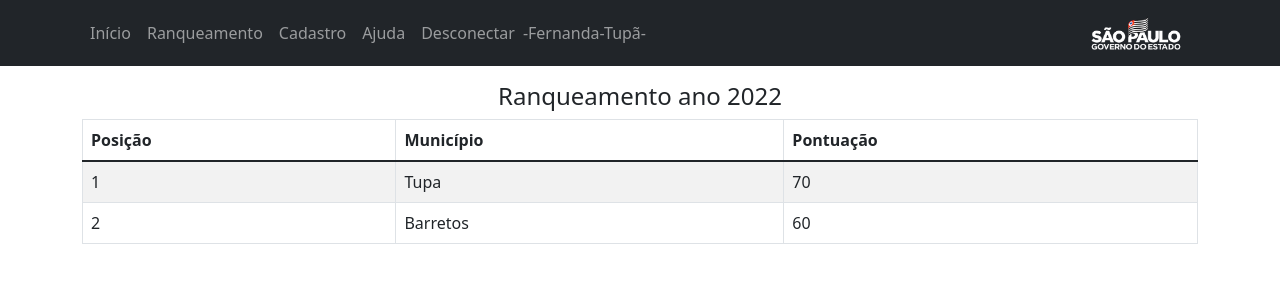
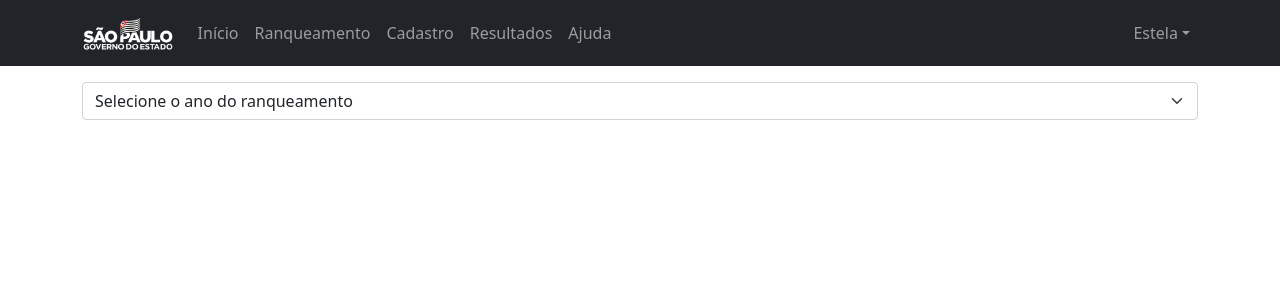
Before and after one commit to lmarcarini/ranqueamento-estancias, a Next.js app: page /ranqueamento in a window 1280 px wide. Shown: the top 300 px of the page. Built offline with nearby package versions, Linux system fonts and the light colour scheme.

Commit message:
reestruturação de alguma páginas

```diff
--- a/components/TabelaMunicipios.js
+++ b/components/TabelaMunicipios.js
@@ -2,7 +2,7 @@ import Table from "react-bootstrap/Table";
 
 export default ({ listaMunicipios }) => {
   return (
-    <Table striped bordered hover>
+    <Table striped bordered hover responsive="sm">
       <thead>
         <tr>
           <th>Posição</th>
--- a/components/TopMenu/TopMenu.js
+++ b/components/TopMenu/TopMenu.js
@@ -2,65 +2,18 @@ import Navbar from "react-bootstrap/Navbar";
 import Nav from "react-bootstrap/Nav";
 import Link from "next/link";
 import Container from "react-bootstrap/Container";
+import NavDropdown from "react-bootstrap/NavDropdown";
 import { useAuth } from "../../contexts/AuthenticationContext";
 import { useCiclo } from "../../contexts/CicloContext";
 import MenuLink from "./MenuLink";
 
 export default () => {
-  const { authUser, userType, loading } = useAuth();
+  const { authUser, userType, loading, name } = useAuth();
   const { ciclo } = useCiclo();
   return (
     <Navbar bg="dark" variant="dark" expand="lg">
       <Container>
         <Navbar.Toggle aria-controls="topmenubar" />
-        <Navbar.Collapse id="topmenubar">
-          {authUser && loading === false ? (
-            {
-              municipio: (
-                <Nav className="me-auto">
-                  <MenuLink href="./">Início</MenuLink>
-                  <MenuLink href="ranqueamento">Ranqueamento</MenuLink>
-                  {ciclo === "resultados" && (
-                    <MenuLink href="dados">Resultados</MenuLink>
-                  )}
-                  {ciclo === "cadastroAberto" && (
-                    <MenuLink href="dados">Cadastro</MenuLink>
-                  )}
-                  <MenuLink href="ajuda">Ajuda</MenuLink>
-                  <MenuLink href="autenticacao">Desconectar</MenuLink>
-                  <Navbar.Text>-Fernanda-Tupã-</Navbar.Text>
-                </Nav>
-              ),
-              estado: (
-                <Nav className="me-auto">
-                  <MenuLink href="./">Início</MenuLink>
-                  <MenuLink href="ranqueamento">Ranqueamento</MenuLink>
-                  <MenuLink href="validacao">Validação</MenuLink>
-                  <MenuLink href="recursos">Recursos</MenuLink>
-                  <MenuLink href="ajuda">Ajuda</MenuLink>
-                  <MenuLink href="autenticacao">Desconectar</MenuLink>
-                </Nav>
-              ),
-              administrador: (
-                <Nav className="me-auto">
-                  <MenuLink href="./">Início</MenuLink>
-                  <MenuLink href="ranqueamento">Ranqueamento</MenuLink>
-                  <MenuLink href="validacao">Validação</MenuLink>
-                  <MenuLink href="recursos">Recursos</MenuLink>
-                  <MenuLink href="ajuda">Ajuda</MenuLink>
-                  <MenuLink href="autenticacao">Desconectar</MenuLink>
-                </Nav>
-              ),
-            }[userType]
-          ) : (
-            <Nav className="me-auto">
-              <MenuLink href="./">Início</MenuLink>
-              <MenuLink href="ranqueamento">Ranqueamento</MenuLink>
-              <MenuLink href="ajuda">Ajuda</MenuLink>
-              <MenuLink href="autenticacao">Conectar-se</MenuLink>
-            </Nav>
-          )}
-        </Navbar.Collapse>
         <Navbar.Brand>
           <img
             height="40"
@@ -69,6 +22,39 @@ export default () => {
             alt="Governo Estado de São Paulo"
           />
         </Navbar.Brand>
+        <Navbar.Collapse id="topmenubar">
+          <Nav className="me-auto">
+            <MenuLink href="./">Início</MenuLink>
+            <MenuLink href="ranqueamento">Ranqueamento</MenuLink>
+            {authUser &&
+              loading === false &&
+              {
+                municipio: (
+                  <>
+                    <MenuLink href="cadastro">Cadastro</MenuLink>
+                    <MenuLink href="resultados">Resultados</MenuLink>
+                  </>
+                ),
+                estado: <MenuLink href="validacao">Validação</MenuLink>,
+                administrador: <MenuLink href="validacao">Validação</MenuLink>,
+              }[userType]}
+            <MenuLink href="ajuda">Ajuda</MenuLink>
+          </Nav>
+          <Nav className="mr-auto">
+            {authUser ? (
+              <NavDropdown title={name} id="acountDropdown">
+                <NavDropdown.Item href="autenticacao">
+                  Alterar Senha
+                </NavDropdown.Item>
+                <NavDropdown.Item href="autenticacao">
+                  Desconectar
+                </NavDropdown.Item>
+              </NavDropdown>
+            ) : (
+              <MenuLink href="autenticacao">Conectar-se</MenuLink>
+            )}
+          </Nav>
+        </Navbar.Collapse>
       </Container>
     </Navbar>
   );
--- a/contexts/AuthenticationContext.js
+++ b/contexts/AuthenticationContext.js
@@ -1,6 +1,7 @@
 import { createContext, useContext } from "react";
 
 const authUserContext = createContext({
+  name: "Estela",
   authUser: null,
   userType: "municipio",
   loading: false,
@@ -8,6 +9,7 @@ const authUserContext = createContext({
 
 export const AuthUserProvider = ({ children }) => {
   const auth = {
+    name: "Estela",
     authUser: true,
     userType: "municipio",
     loading: false,
--- a/pages/ranqueamento.js
+++ b/pages/ranqueamento.js
@@ -1,17 +1,35 @@
 import { useState } from "react";
 import Container from "react-bootstrap/Container";
+import Form from "react-bootstrap/Form";
 import TabelaMunicipios from "../components/TabelaMunicipios";
 
 export default () => {
+  const [anos, setAnos] = useState([2021, 2020, 2019]);
   const [municipios, setmunicipios] = useState([
     { posicao: 1, nome: "Tupa", pontuacao: 70 },
     { posicao: 2, nome: "Barretos", pontuacao: 60 },
   ]);
 
+  const [anoSelecionado, setAnoSelecionado] = useState(null);
+  const selecaoAno = (e) => {
+    setAnoSelecionado(e.target.value);
+  };
+
   return (
     <Container className="mt-3">
-      <h4 style={{ textAlign: "center" }}>Ranqueamento ano 2022</h4>
-      <TabelaMunicipios listaMunicipios={municipios}></TabelaMunicipios>
+      <Form.Select
+        aria-label="Selecione a ano do ranqueamento:"
+        id="ano"
+        onChange={selecaoAno}
+      >
+        <option>Selecione o ano do ranqueamento</option>
+        {anos.map((ano) => (
+          <option value={ano}>{ano}</option>
+        ))}
+      </Form.Select>
+      {anoSelecionado && (
+        <TabelaMunicipios listaMunicipios={municipios}></TabelaMunicipios>
+      )}
     </Container>
   );
 };
```
Also changed, not shown: pages/cadastro.js (renamed from pages/dados.js, +11 -8 lines), pages/form.js (+12 -0 lines), pages/resultados.js (added, +31 -0 lines).
